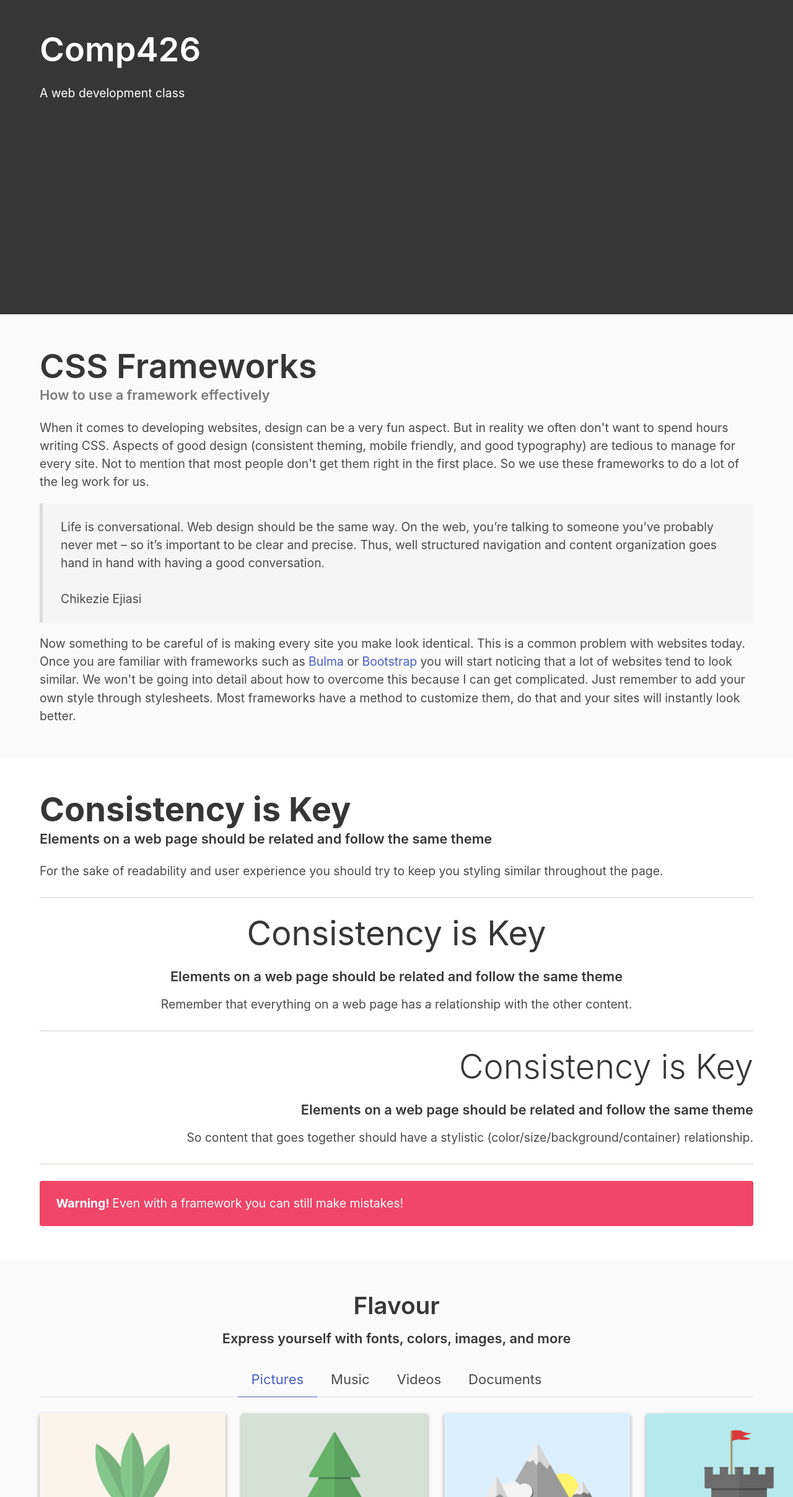
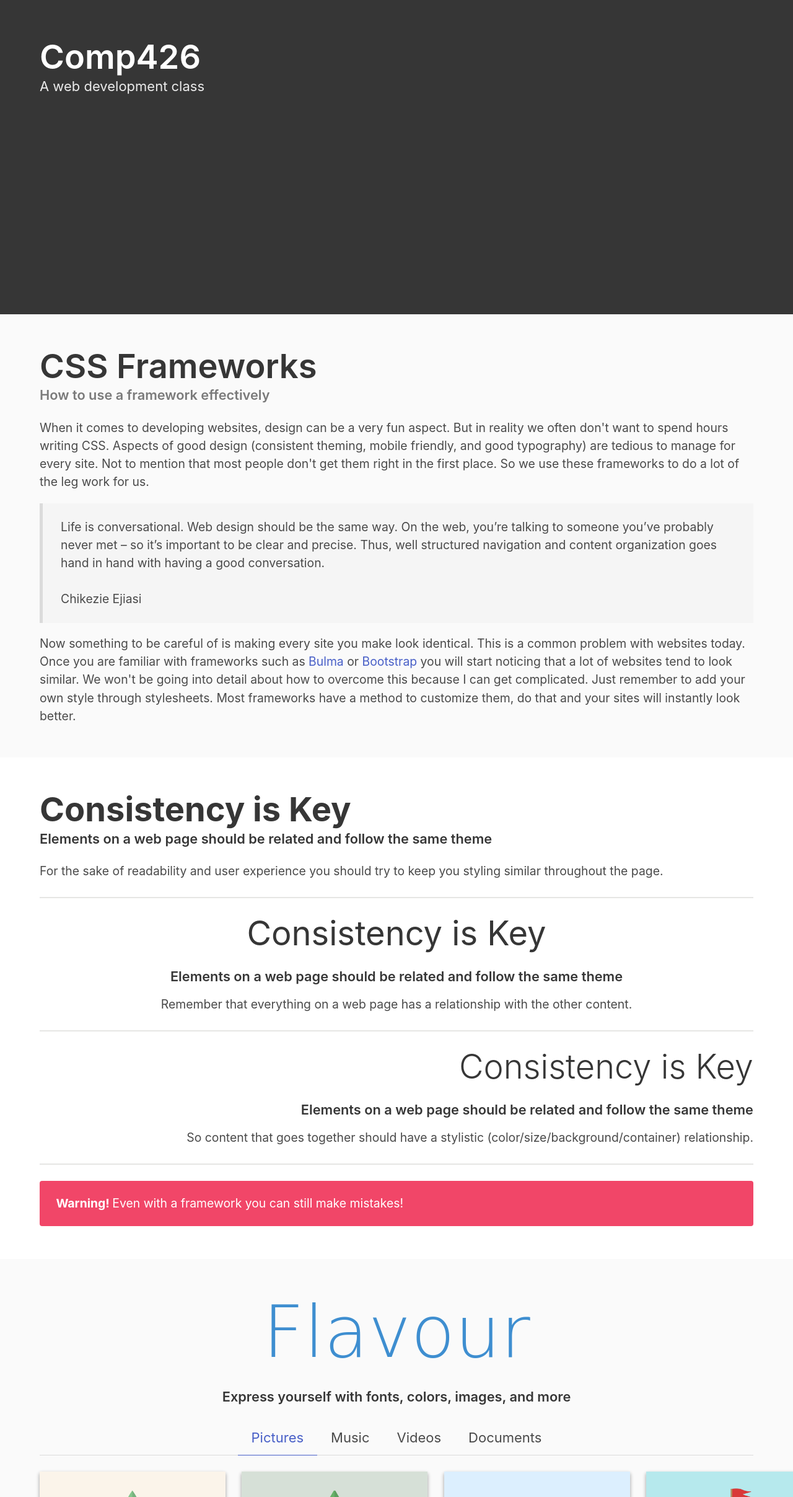
Before and after one commit to jdmar3-comp426/a02-hmhass, a website: page index.html in a window 1280 px wide. Shown: the part 293-2708 px from the top of the page at 62% size. Drawn offline with nearby package versions, Linux system fonts and the light colour scheme; a web font is replaced by a local one.

Commit message:
blue flavor title

```diff
--- a/index.html
+++ b/index.html
@@ -15,7 +15,7 @@
             <h1 class="title">
                 Comp426
             </h1>
-            <h2 class="">
+            <h2 class="subtitle">
                 A web development class
             </h2>
         </div>
@@ -88,7 +88,7 @@
 <section class="section">
     <div class="container">
         <div class="content has-text-centered">
-            <h1 class="">Flavour</h1>
+            <h1 class="title has-text-info is-family-secondary">Flavour</h1>
             <h5 class="">Express yourself with fonts, colors, images, and more</h5>
         </div>
         <div class="tabs is-medium is-centered">
```
